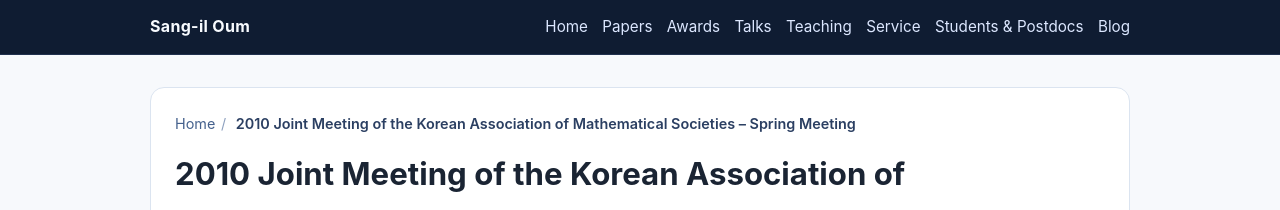
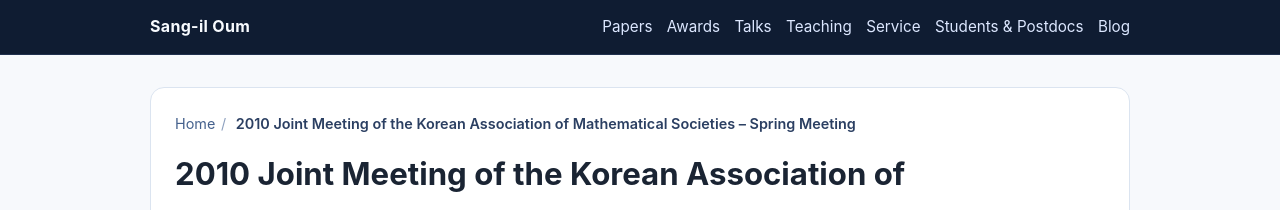
Before and after one commit to sangiloum/sangiloum.github.io, a Jekyll site: the page built from 2010kms.md, in a window 1280 px wide and 900 px high. Shown: the top 210 px of the window. Built offline with Jekyll 4.4.1, drawn with Linux system fonts in a browser that asks for light colours.

Commit message:
remove home menu

```diff
--- a/_config.yml
+++ b/_config.yml
@@ -49,3 +49,5 @@
   - vendor/ruby/
   - .bundle/
   - migration
+  - _site
+  - _site (1)
--- a/_layouts/default.html
+++ b/_layouts/default.html
@@ -26,7 +26,6 @@
       <div class="container nav-wrap">
         <a class="brand" href="{{ '/' | relative_url }}">Sang-il Oum</a>
         <nav class="nav">
-          <a href="{{ '/' | relative_url }}">Home</a>
           <a href="{{ '/papers/' | relative_url }}">Papers</a>
           <a href="{{ '/awards/' | relative_url }}">Awards</a>
           <a href="{{ '/talks/' | relative_url }}">Talks</a>
--- a/_layouts/page.html
+++ b/_layouts/page.html
@@ -2,7 +2,9 @@
 layout: default
 ---
 <article class="page{% if page.permalink == "/papers/" %} page-papers{% endif %}">
+  {% if page.url != '/' %}
   {% include breadcrumb.html %}
+  {% endif %}
   <header class="page-header">
     <h1>{{ page.title }}</h1>
     {% if page.lead %}
```
